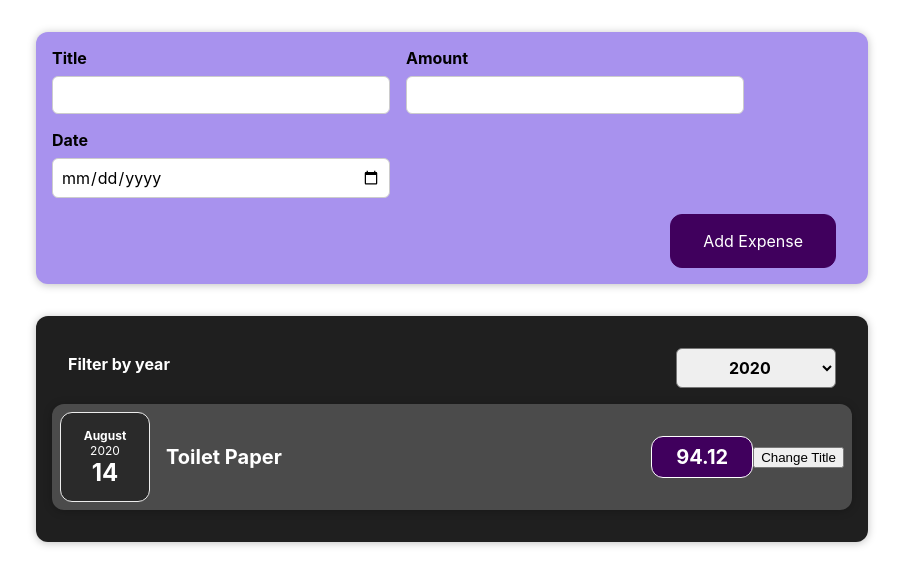
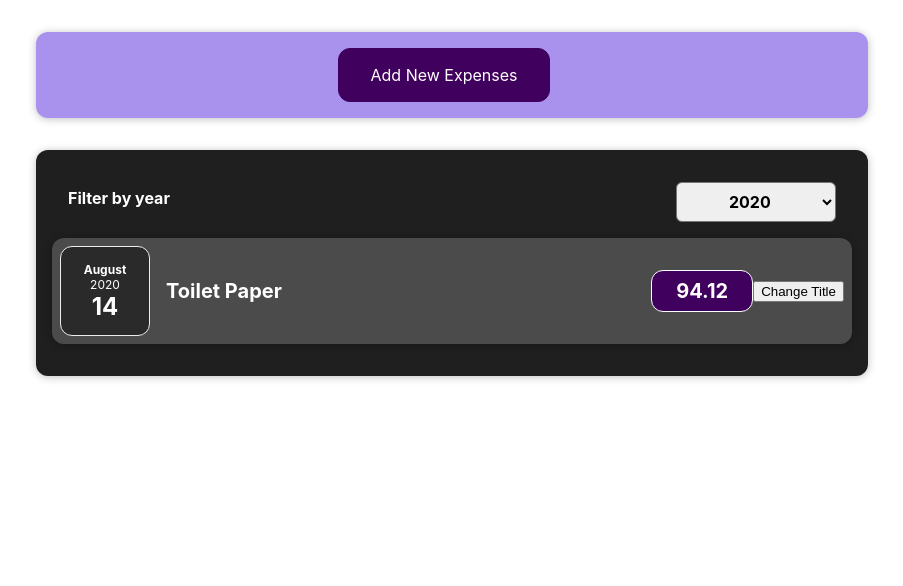
Before and after one commit to multida/react-complete-guide, a React (Create React App) app: page / in a window 1280 px wide. Shown: the top 586 px of the page, without its empty margins (188-1091 px from the left). Built offline with nearby package versions, Linux system fonts and the light colour scheme.

Commit message:
🚧 Add 버튼을 누르면 form이 나오고 데이터를 넣거나 취소버튼을 누르면 form이 사라지고 다시 Add 버튼으로 돌아간다.

```diff
--- a/src/components/NewExpense/ExpenseForm.js
+++ b/src/components/NewExpense/ExpenseForm.js
@@ -100,6 +100,9 @@
         </div>
       </div>
       <div className="new-expense__actions">
+        <button type="button" onClick={props.onCancel}>
+          Cancel
+        </button>
         <button type="submit">Add Expense</button>
       </div>
     </form>
--- a/src/components/NewExpense/NewExpense.js
+++ b/src/components/NewExpense/NewExpense.js
@@ -1,8 +1,9 @@
-import React from "react";
+import React, { useState } from "react";
 import "./NewExpense.css";
 import ExpenseForm from "./ExpenseForm";
 
 const NewExpense = (props) => {
+  const [isEditing, setIsEditing] = useState(false);
   const onSaveExpenseDataHandler = (enteredExpenseData) => {
     const expenseData = {
       ...enteredExpenseData,
@@ -12,9 +13,24 @@
     props.onAddExpense(expenseData);
   };
 
+  const startEditingHandler = () => {
+    setIsEditing(true);
+  };
+  const stopEditingHandler = () => {
+    setIsEditing(false);
+  };
+
   return (
     <div className="new-expense">
-      <ExpenseForm onSaveExpenseData={onSaveExpenseDataHandler} />
+      {!isEditing && (
+        <button onClick={startEditingHandler}>Add New Expenses</button>
+      )}
+      {isEditing && (
+        <ExpenseForm
+          onSaveExpenseData={onSaveExpenseDataHandler}
+          onCancel={stopEditingHandler}
+        />
+      )}
     </div>
   );
 };
```
